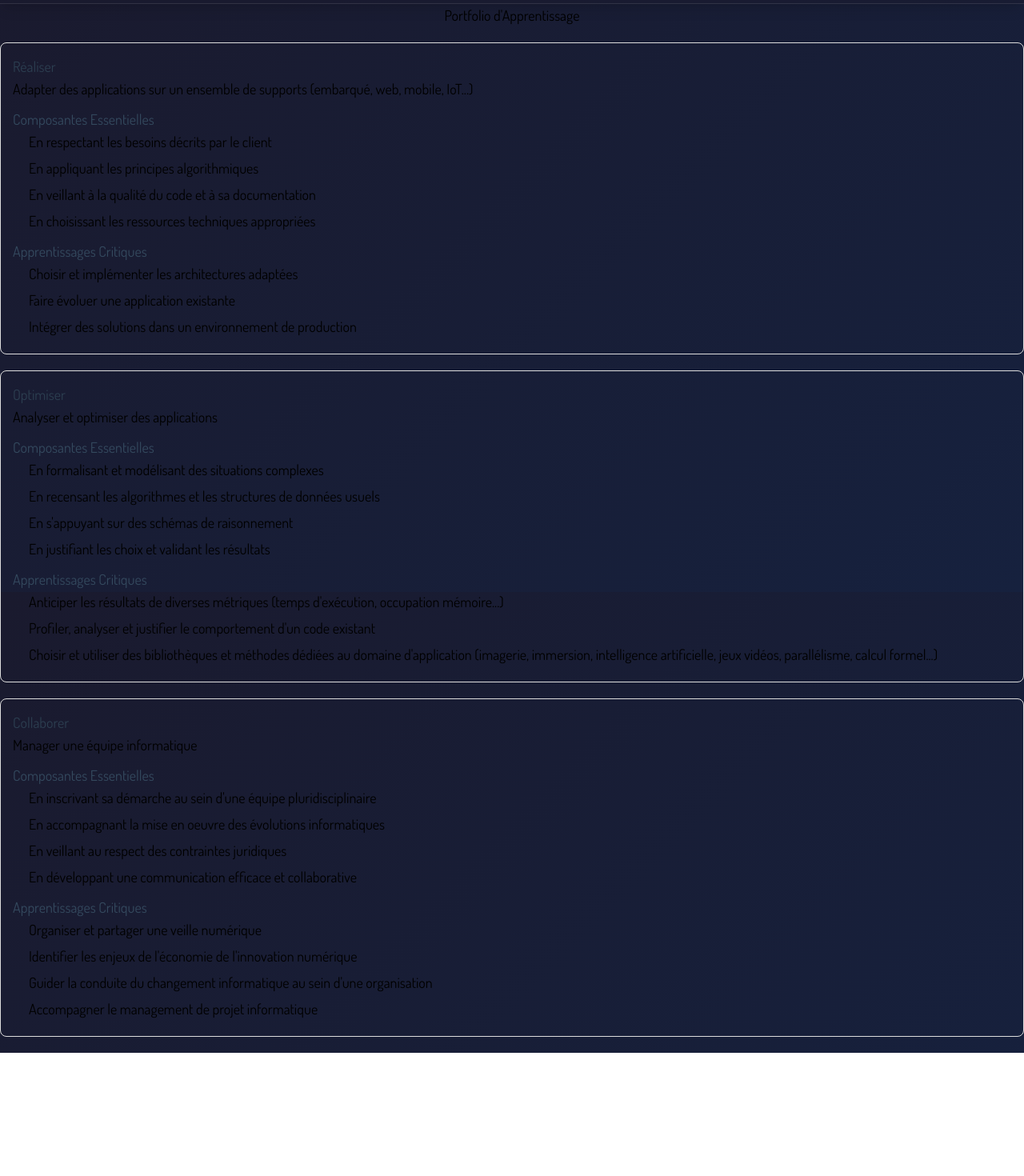
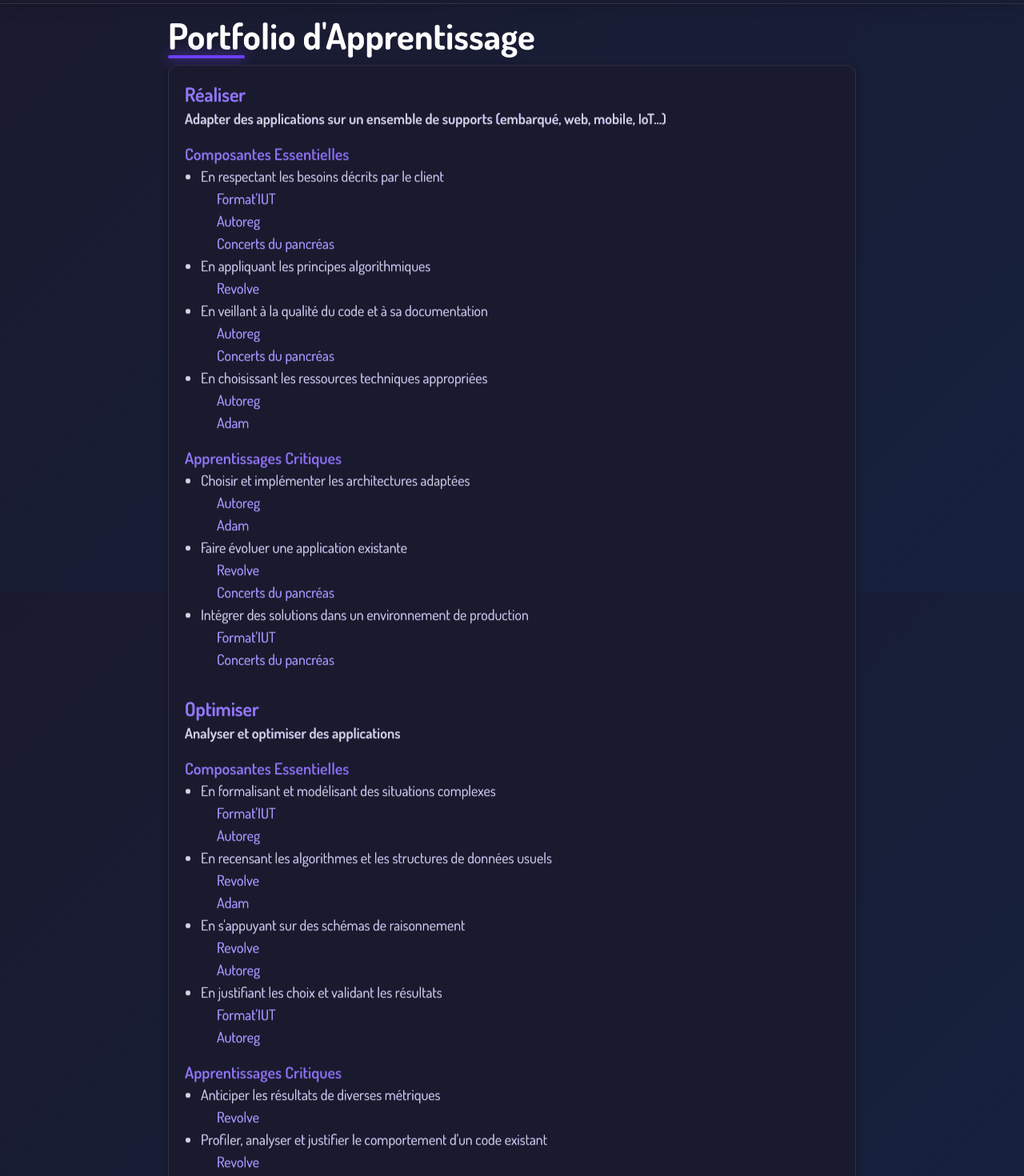
Before and after one commit to Izoret/Portfolio, a Vue app: page /apprentissages in a window 1280 px wide. Shown: the part 60-1530 px from the top of the page at 80% size. Before the commit the page ends 1376 px from the top, so only its background shows below. Built offline with nearby package versions, Linux system fonts and the light colour scheme.

Commit message:
portfolio d'apprentissages

```diff
--- a/src/views/Apprentissages.vue
+++ b/src/views/Apprentissages.vue
@@ -1,98 +1,128 @@
 <script setup lang="ts">
+import projectsData from "../data/projects.json";
+import {Project} from "../ts/types.ts";
+
+const projets: Project[] = projectsData.projects;
+
 const apprentissages = [
   {
     titre: "Réaliser",
     description: "Adapter des applications sur un ensemble de supports (embarqué, web, mobile, IoT...)",
     CE: [
-      "En respectant les besoins décrits par le client",
-      "En appliquant les principes algorithmiques",
-      "En veillant à la qualité du code et à sa documentation",
-      "En choisissant les ressources techniques appropriées"
+      {text: "En respectant les besoins décrits par le client", projets: [2, 3, 5]},
+      {text: "En appliquant les principes algorithmiques", projets: [1]},
+      {text: "En veillant à la qualité du code et à sa documentation", projets: [3, 5]},
+      {text: "En choisissant les ressources techniques appropriées", projets: [3, 4]}
     ],
     AC: [
-      "Choisir et implémenter les architectures adaptées",
-      "Faire évoluer une application existante",
-      "Intégrer des solutions dans un environnement de production"
+      {text: "Choisir et implémenter les architectures adaptées", projets: [3, 4]},
+      {text: "Faire évoluer une application existante", projets: [1, 5]},
+      {text: "Intégrer des solutions dans un environnement de production", projets: [2, 5]}
     ]
   },
   {
     titre: "Optimiser",
     description: "Analyser et optimiser des applications",
     CE: [
-      "En formalisant et modélisant des situations complexes",
-      "En recensant les algorithmes et les structures de données usuels",
-      "En s'appuyant sur des schémas de raisonnement",
-      "En justifiant les choix et validant les résultats"
+      {text: "En formalisant et modélisant des situations complexes", projets: [2, 3]},
+      {text: "En recensant les algorithmes et les structures de données usuels", projets: [1, 4]},
+      {text: "En s'appuyant sur des schémas de raisonnement", projets: [1, 3]},
+      {text: "En justifiant les choix et validant les résultats", projets: [2, 3]}
     ],
     AC: [
-      "Anticiper les résultats de diverses métriques (temps d'exécution, occupation mémoire...)",
-      "Profiler, analyser et justifier le comportement d'un code existant",
-      "Choisir et utiliser des bibliothèques et méthodes dédiées au domaine d'application (imagerie, immersion, intelligence artificielle, jeux vidéos, parallélisme, calcul formel...)"
+      {text: "Anticiper les résultats de diverses métriques", projets: [1]},
+      {text: "Profiler, analyser et justifier le comportement d'un code existant", projets: [1]},
+      {text: "Choisir et utiliser des bibliothèques dédiées au domaine", projets: [3, 4]}
     ]
   },
   {
     titre: "Collaborer",
     description: "Manager une équipe informatique",
     CE: [
-      "En inscrivant sa démarche au sein d'une équipe pluridisciplinaire",
-      "En accompagnant la mise en oeuvre des évolutions informatiques",
-      "En veillant au respect des contraintes juridiques",
-      "En développant une communication efficace et collaborative"
+      {text: "En inscrivant sa démarche au sein d'une équipe pluridisciplinaire", projets: [2, 5]},
+      {text: "En accompagnant la mise en œuvre des évolutions informatiques", projets: [3]},
+      {text: "En veillant au respect des contraintes juridiques", projets: [2, 3]},
+      {text: "En développant une communication efficace et collaborative", projets: [2, 5]}
     ],
     AC: [
-      "Organiser et partager une veille numérique",
-      "Identifier les enjeux de l'économie de l'innovation numérique",
-      "Guider la conduite du changement informatique au sein d'une organisation",
-      "Accompagner le management de projet informatique"
+      {text: "Organiser et partager une veille numérique", projets: [4]},
+      {text: "Identifier les enjeux de l'économie de l'innovation numérique", projets: []},
+      {text: "Guider la conduite du changement informatique", projets: [3]},
+      {text: "Accompagner le management de projet informatique", projets: [2]}
     ]
   }
 ];
 </script>
 
 <template>
-  <div>
-    <h1>Portfolio d'Apprentissage</h1>
-    <div v-for="apprentissage in apprentissages" :key="apprentissage.titre" class="apprentissage">
-      <h2>{{ apprentissage.titre }}</h2>
-      <p>{{ apprentissage.description }}</p>
-      <h3>Composantes Essentielles</h3>
-      <ul>
-        <li v-for="ce in apprentissage.CE" :key="ce">{{ ce }}</li>
-      </ul>
-      <h3>Apprentissages Critiques</h3>
-      <ul>
-        <li v-for="ac in apprentissage.AC" :key="ac">{{ ac }}</li>
-      </ul>
+  <div class="page-container">
+    <h1 class="section-title">Portfolio d'Apprentissage</h1>
+
+    <div class="card floating">
+      <div class="space-y-8">
+        <div v-for="apprentissage in apprentissages" :key="apprentissage.titre" class="mb-4 gradient-text">
+          <h2 class="font-semibold gradient-text text-2xl">{{ apprentissage.titre }}</h2>
+          <p class="text-gray-300 font-semibold">{{ apprentissage.description }}</p>
+
+          <h3 class="text-xl font-semibold mt-4">Composantes Essentielles</h3>
+          <ul class="list-disc pl-5">
+            <li v-for="ce in apprentissage.CE" :key="ce.text" class="text-gray-300">
+              {{ ce.text }}
+              <ul v-if="ce.projets.length" class="pl-5">
+                <li v-for="id in ce.projets" :key="id">
+                  <a :href="`/projects/${id}`" class="text-primary-300 hover:text-primary-200">
+                    {{ projets.find(p => p.id === id.toString())?.titre || `Projet #${id}` }}
+                  </a>
+                </li>
+              </ul>
+            </li>
+          </ul>
+
+          <h3 class="text-xl font-semibold mt-4">Apprentissages Critiques</h3>
+          <ul class="list-disc pl-5 text-primary-300">
+            <li v-for="ac in apprentissage.AC" :key="ac.text" class="text-gray-300">
+              {{ ac.text }}
+              <ul v-if="ac.projets.length" class="pl-5">
+                <li v-for="id in ac.projets" :key="id">
+                  <a :href="`/projects/${id}`" class="text-primary-300 hover:text-primary-200">
+                    {{ projets.find(p => p.id == id.toString())?.titre || `Projet #${id}` }}
+                  </a>
+                </li>
+              </ul>
+            </li>
+          </ul>
+        </div>
+      </div>
     </div>
   </div>
 </template>
 
 <style scoped>
-h1 {
-  text-align: center;
+.page-container {
+  max-width: 900px;
+  margin: auto;
+  padding: 20px;
 }
 
-.apprentissage {
-  margin: 20px 0;
-  padding: 15px;
-  border: 1px solid #ddd;
-  border-radius: 8px;
+.section-title {
+  text-align: center;
+  font-size: 2.5em;
+  color: #ffffff;
+  margin-bottom: 20px;
 }
 
-h2 {
-  color: #2c3e50;
+.card {
+  background: #1a1a2e;
+  padding: 20px;
+  border-radius: 12px;
+  box-shadow: 0 4px 10px rgba(0, 0, 0, 0.3);
 }
 
-h3 {
-  margin-top: 10px;
-  color: #34495e;
+.floating {
+  transition: transform 0.3s ease-in-out;
 }
 
-ul {
-  padding-left: 20px;
-}
-
-li {
-  margin-bottom: 5px;
+.floating:hover {
+  transform: translateY(-5px);
 }
 </style>
```
